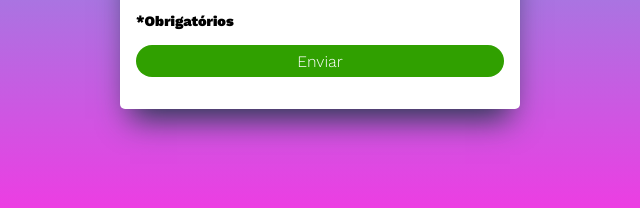
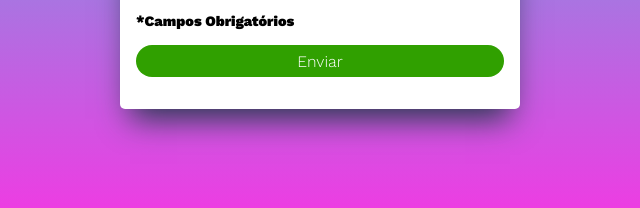
Before and after one commit to Yago14/valida-ao--de-formul-rio, a plain HTML site: page index.html in a window 1280 px wide. Shown: the part 533-741 px from the top of the page, 544-1184 px from the left. Drawn offline with nearby package versions, Linux system fonts and the light colour scheme.

Commit message:
Alteração de campos obrigatorios

```diff
--- a/index.html
+++ b/index.html
@@ -35,7 +35,7 @@
 
             <textarea class="validar"   placeholder="Menssagem*" name="Texto de menssagem" id="texto" cols="30" rows="10"></textarea>
 
-            <p>*Obrigatórios</p>
+            <p>*Campos Obrigatórios</p>
 
             <button id="enviar">Enviar</button>
         </div>
```
